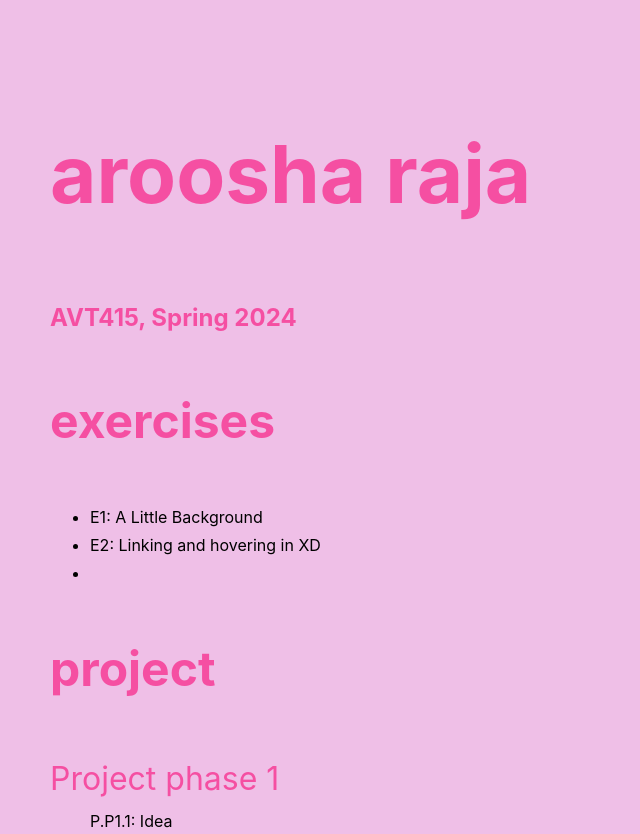
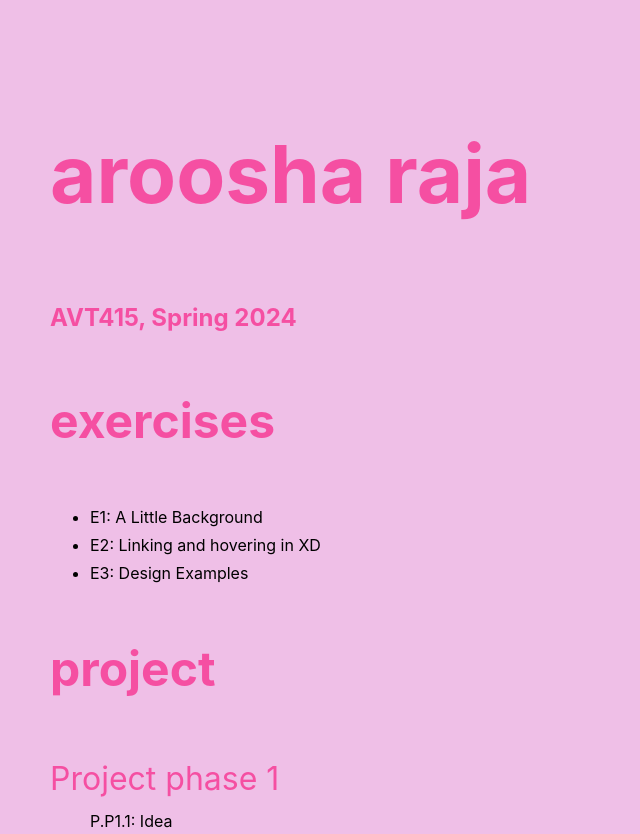
Before and after one commit to araja6/avt415, a plain HTML site: page index.html in a window 1280 px wide. Shown: the top 834 px of the page, without its empty margins (0-640 px from the left). Drawn offline with Linux system fonts and the light colour scheme.

Commit message:
Update index.html

```diff
--- a/index.html
+++ b/index.html
@@ -13,7 +13,7 @@
 			<ul>
 			<li><a href="https://xd.adobe.com/view/0ab6d147-1a18-4531-bea0-17715213e011-5fe5/">E1: A Little Background</a></li>
 			<li><a href="https://xd.adobe.com/view/0ab6d147-1a18-4531-bea0-17715213e011-5fe5/">E2: Linking and hovering in XD</a></li>
-			<li></li>
+			<li><a href="https://xd.adobe.com/view/af6abd59-396f-4090-b945-9265fe745bae-fa39/">E3: Design Examples</a></li>
 			</ul>
 		</div>
 
```
